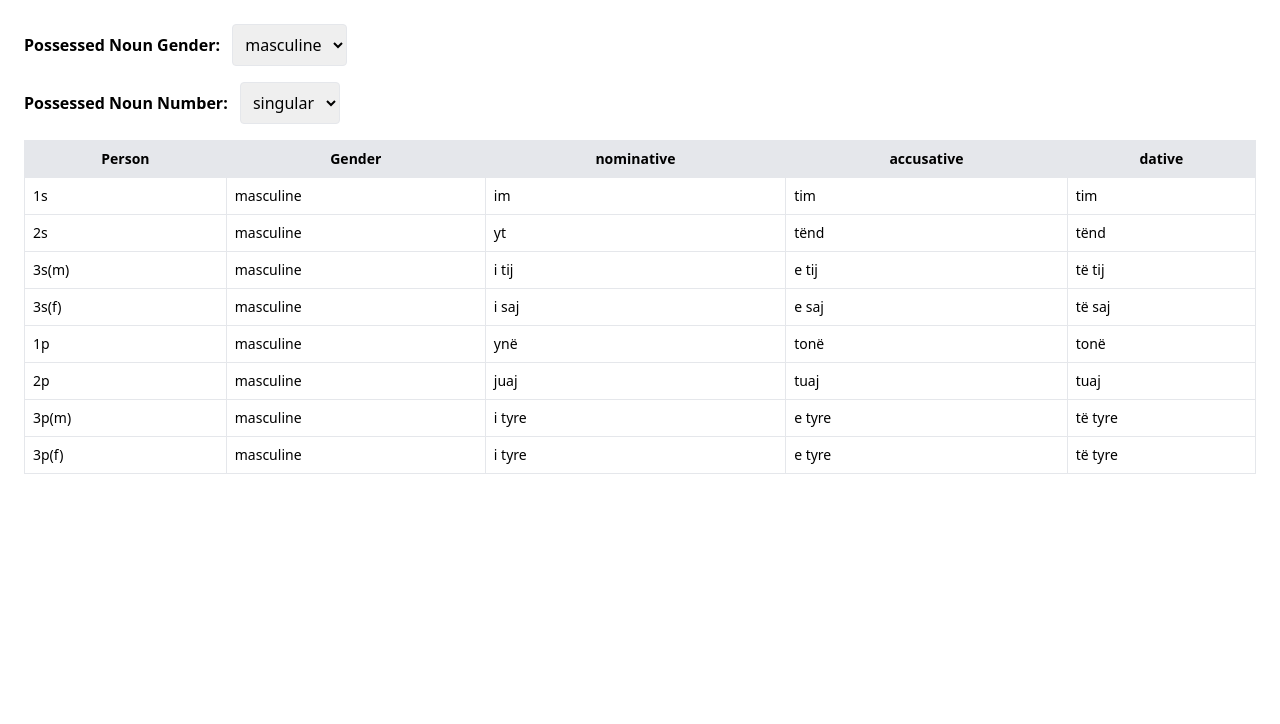
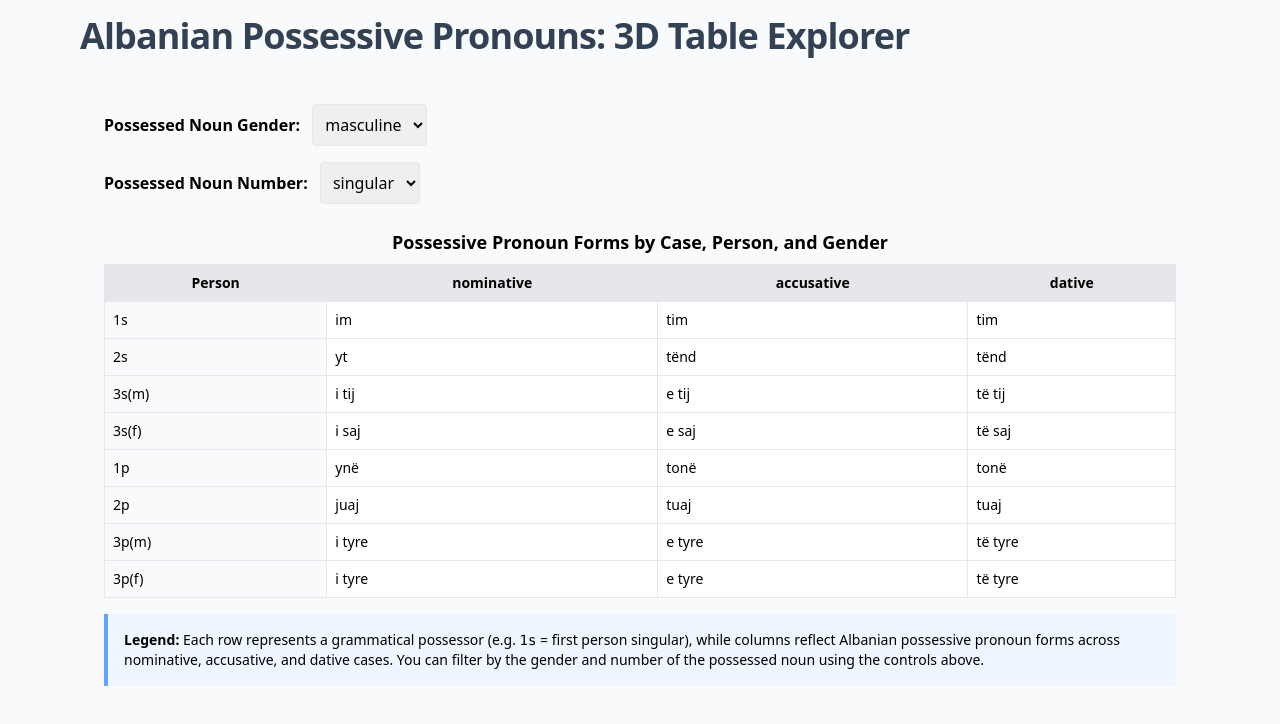
Before and after one commit to easai/albanian-possessives, a plain HTML site: page index.html in a window 1280 px wide. Drawn offline with nearby package versions, Linux system fonts and the light colour scheme.

Commit message:
update index.html

```diff
--- a/index.html
+++ b/index.html
@@ -4,13 +4,16 @@
 <head>
     <meta charset="UTF-8">
     <meta name="viewport" content="width=device-width, initial-scale=1.0">
-    <title>Document</title>
+    <title>Albanian Possessive Pronouns</title>
     <script defer src="https://cdn.jsdelivr.net/npm/alpinejs@3.x.x/dist/cdn.min.js"></script>
     <script src="https://cdn.tailwindcss.com"></script>
     <script src="index.js"></script>
 </head>
 
-<body>
+<body class="max-w-6xl mx-auto p-4 bg-gray-50">
+    <h1 class="text-2xl sm:text-4xl font-extrabold text-slate-700 tracking-tight mb-6">
+        Albanian Possessive Pronouns: 3D Table Explorer
+    </h1>
 
     <div x-data="pronounExplorer()" class="p-6">
         <!-- Gender Selector -->
@@ -36,10 +39,12 @@
 
         <!-- Table -->
         <table class="table-auto border-collapse border w-full text-sm">
+            <caption class="caption-top font-semibold text-lg p-2">
+                Possessive Pronoun Forms by Case, Person, and Gender
+            </caption>
             <thead class="bg-gray-200">
                 <tr>
                     <th class="border p-2">Person</th>
-                    <th class="border p-2">Gender</th>
                     <template x-for="grCase in cases">
                         <th class="border p-2" x-text="grCase"></th>
                     </template>
@@ -49,14 +54,23 @@
                 <template x-for="entry in filteredData">
                     <tr>
                         <td class="border p-2" x-text="entry.person"></td>
-                        <td class="border p-2" x-text="entry.gender"></td>
                         <template x-for="grCase in cases">
-                            <td class="border p-2" x-text="entry[selectedNumber][grCase] || '-'"></td>
+                            <td class="border p-2 bg-white" x-text="entry[selectedNumber][grCase] || '-'"></td>
                         </template>
                     </tr>
                 </template>
             </tbody>
         </table>
+
+        <div class="bg-blue-50 border-l-4 border-blue-400 p-4 mb-6 mt-4">
+            <p class="text-sm">
+                <strong>Legend:</strong> Each row represents a grammatical possessor (e.g. <code>1s</code> = first
+                person singular), while columns reflect Albanian possessive pronoun forms across nominative, accusative,
+                and dative cases. You can filter by the gender and number of the possessed noun using the controls
+                above.
+            </p>
+        </div>
+
     </div>
 
     <script>
```
